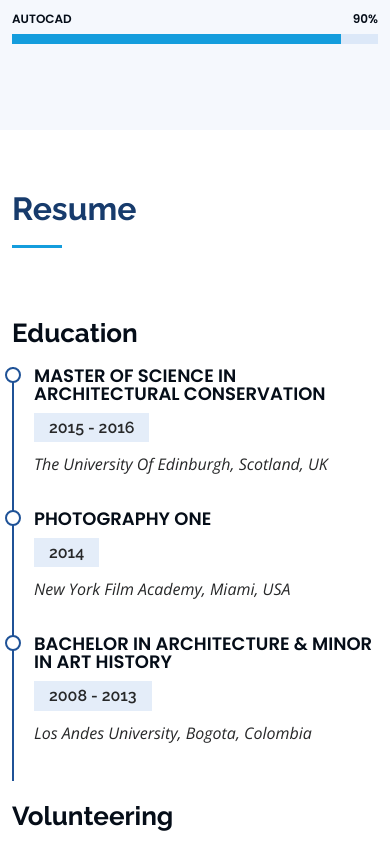
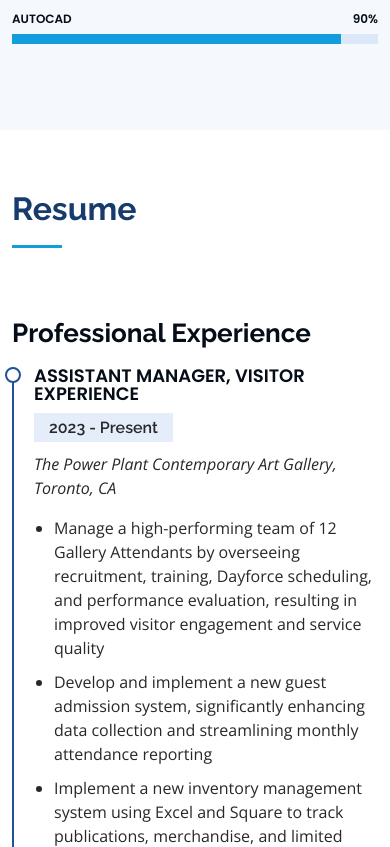
Before and after one commit to andrescastillovega/alejandradiaza_personal_website, a plain HTML site: page index.html in a window 390 px wide. Shown: the part 2362-3209 px from the top of the page. Drawn offline with nearby package versions, Linux system fonts and the light colour scheme.

Commit message:
Reorder resume columns on small screens to show Professional Experience first
Co-Authored-By: Claude Opus 4.7 (1M context) <noreply@anthropic.com>

```diff
--- a/index.html
+++ b/index.html
@@ -198,7 +198,7 @@
         </div>
 
         <div class="row">
-          <div class="col-lg-6" data-aos="fade-up">
+          <div class="col-lg-6 order-2 order-lg-1" data-aos="fade-up">
             <!-- <h3 class="resume-title">Sumary</h3> -->
             <!-- <div class="resume-item pb-0">
               <h4>Alejandra Diaz</h4>
@@ -310,7 +310,7 @@
               </ul>
             </div>
           </div>
-          <div class="col-lg-6" data-aos="fade-up" data-aos-delay="100">
+          <div class="col-lg-6 order-1 order-lg-2" data-aos="fade-up" data-aos-delay="100">
             <h3 class="resume-title">Professional Experience</h3>
             <div class="resume-item">
               <h4>Assistant Manager, Visitor Experience</h4>
```
